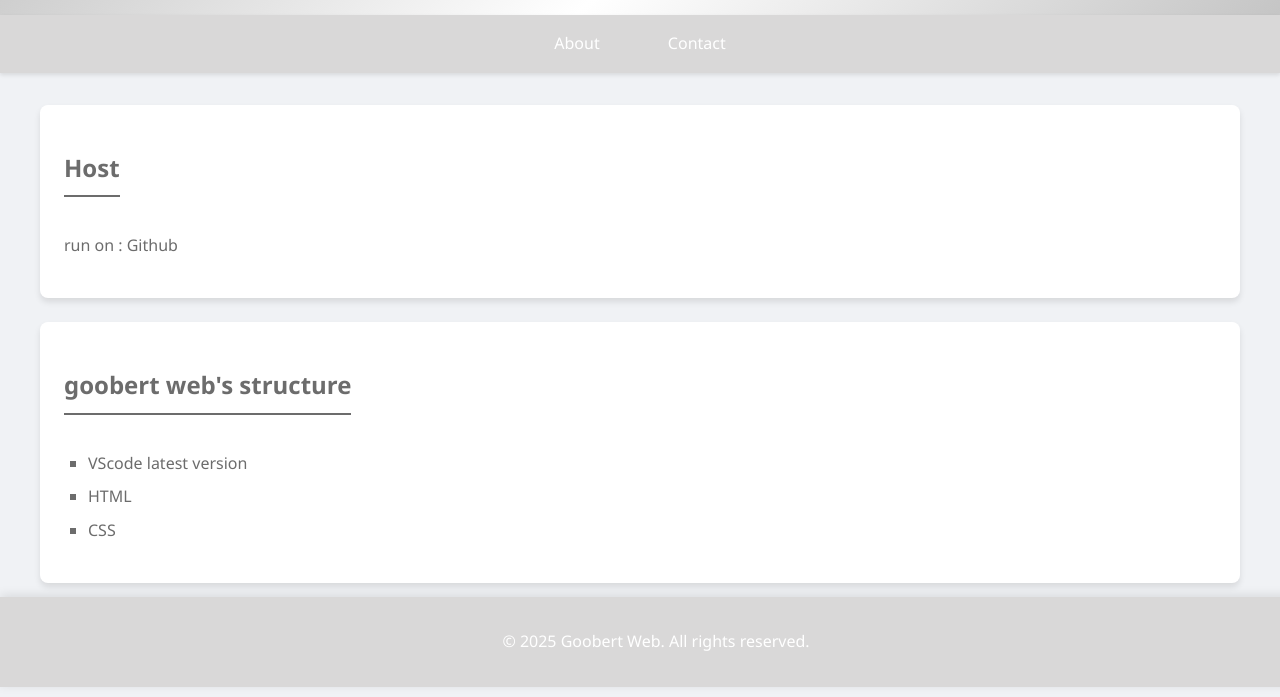
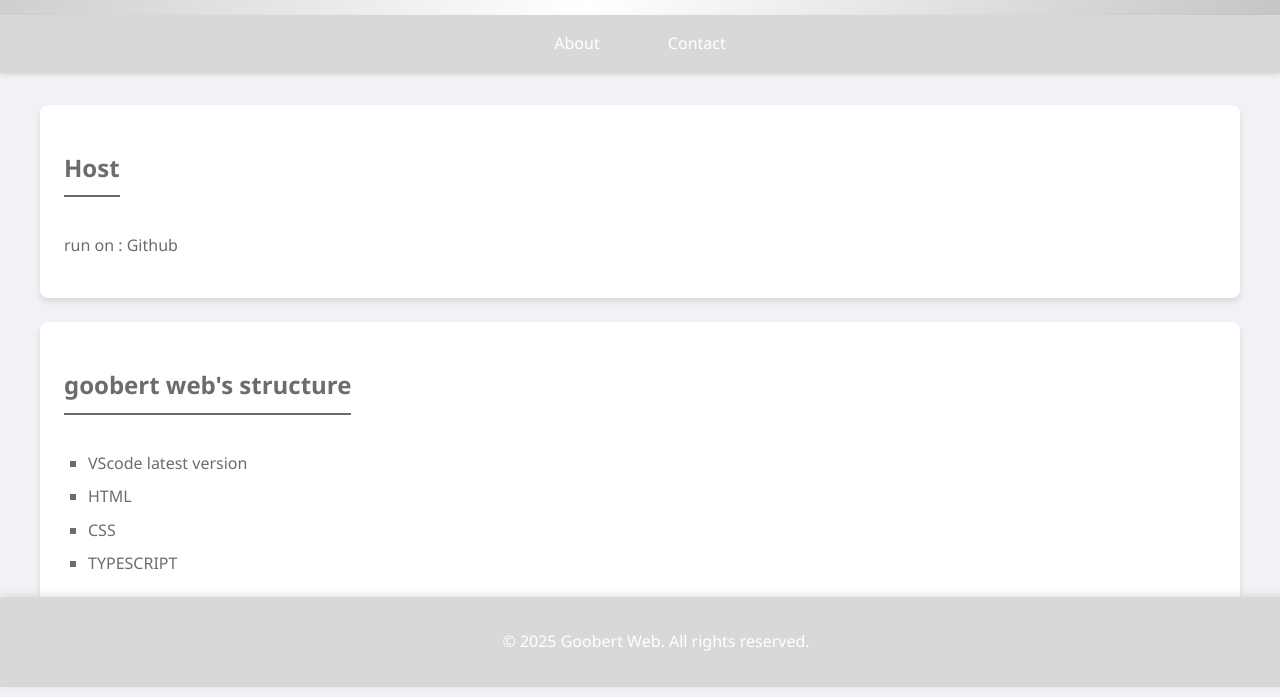
Before and after one commit to TepzMSynaqx/goobert-web, a plain HTML site: page index.html in a window 1280 px wide. Shown: the part 113-810 px from the top of the page. Drawn offline with Linux system fonts and the light colour scheme.

Commit message:
Update index.html
add .ts

```diff
--- a/index.html
+++ b/index.html
@@ -59,6 +59,7 @@
         <li>VScode latest version</li>
         <li>HTML</li>
         <li>CSS</li>
+        <li>TYPESCRIPT</li>
       </ul>
     </div>
   </div>
```
